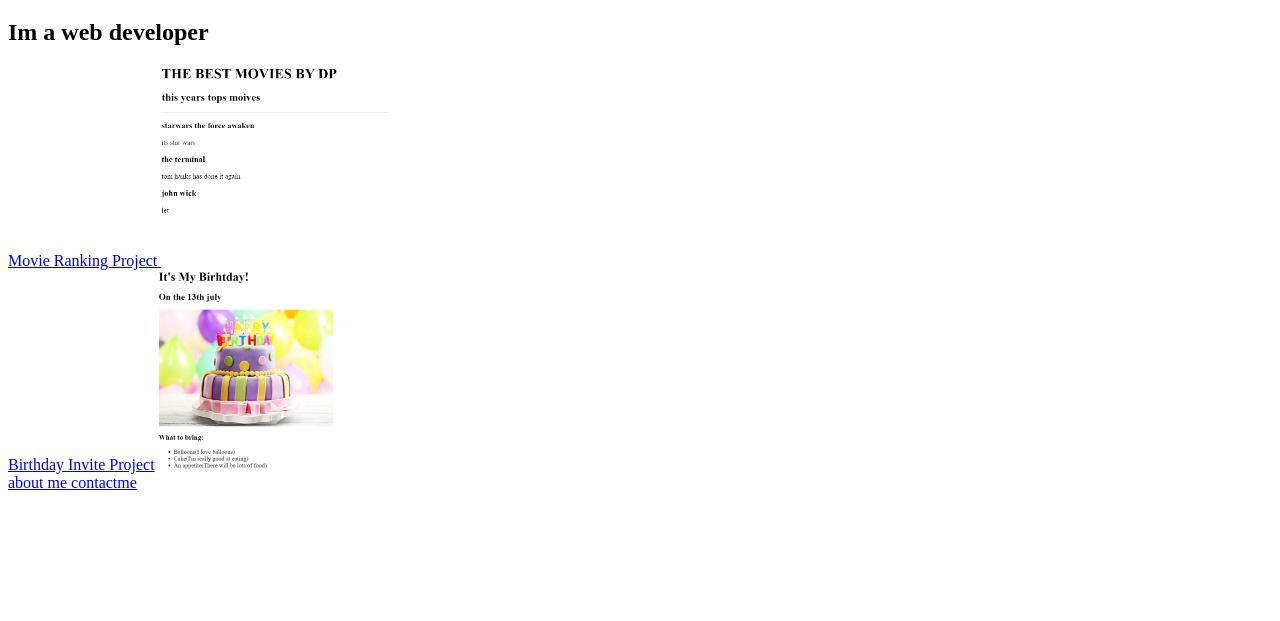
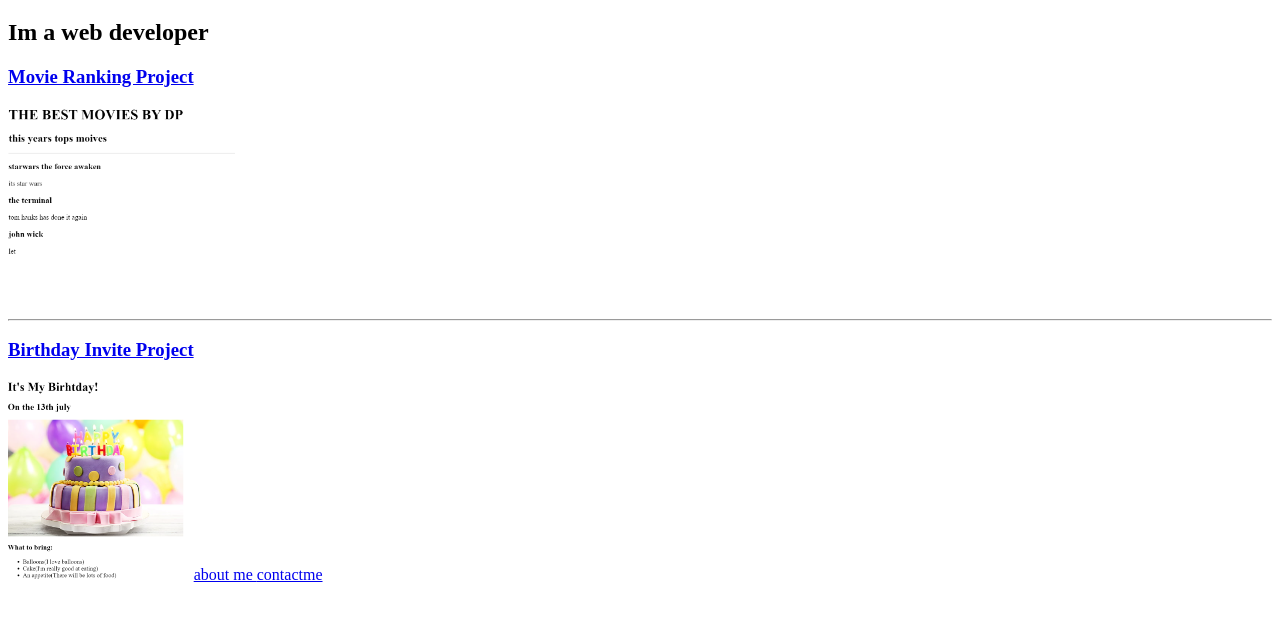
Before and after one commit to Divyansh1307/html-portfolio-, a plain HTML site: page index.html in a window 1280 px wide. Shown: the part 61-682 px from the top of the page. Drawn offline with Linux system fonts and the light colour scheme.

Commit message:
Update index.html

```diff
--- a/index.html
+++ b/index.html
@@ -9,12 +9,12 @@
 <body>
     <h1> Divynash Panchal Portfolio</h1>
     <h2> Im a web developer</h2>
-    <a href="./public/about.html" > Movie Ranking Project </a>
+   <h3><a href="./public/movie-ranking.html" > Movie Ranking Project </a></h3>
     <img src="./assets/images/Screenshot 2024-05-20 174558.png"  height="200"/>
-    <br />
-    <a href="./public/birthday-invite.html"> Birthday Invite Project</a>
+    <hr />
+   <h3><a href="./public/birthday-invite.html"> Birthday Invite Project</a></h3>
     <img src="./assets/images/Screenshot 2024-05-20 174411.png" height="200" />
-    <br/>
+
     <a href="./public/about.html">about me </a>
     <a href="./public/contact.html">  contactme </a>
 </body>
```
